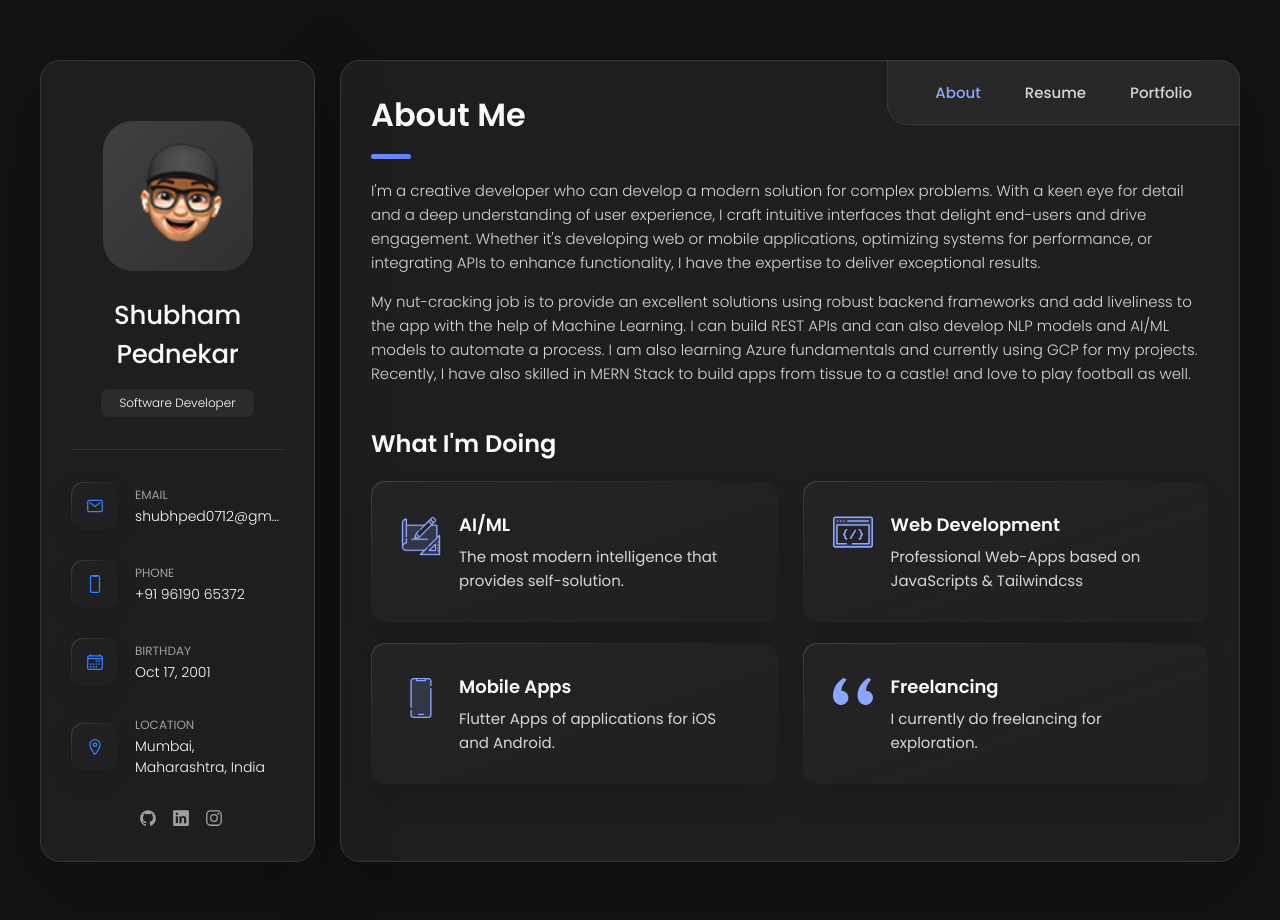
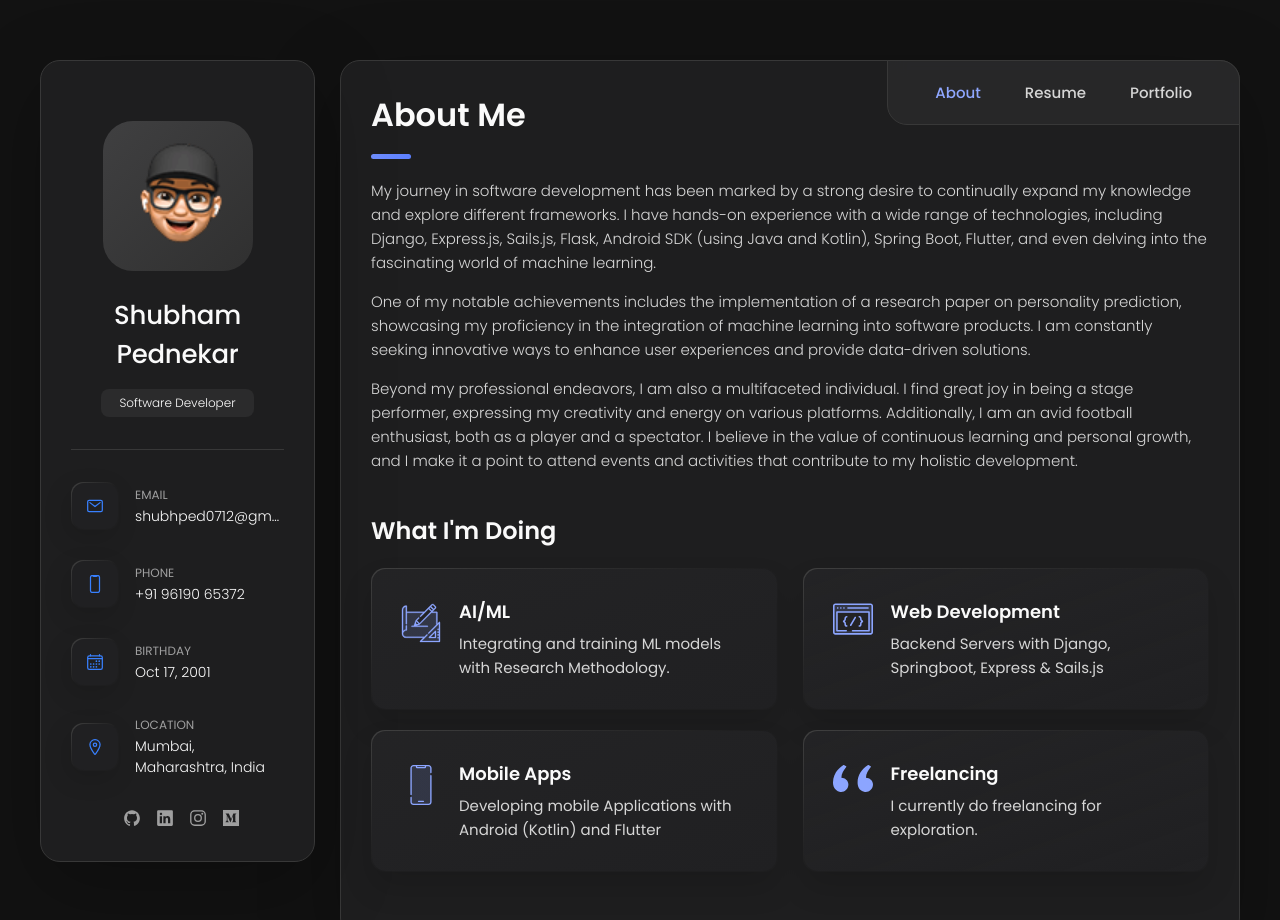
Before and after one commit to shubyaa/shubyaa.github.io, a plain HTML site: page index.html in a window 1280 px wide. Shown: the top 920 px of the page. Drawn offline with nearby package versions, Linux system fonts and the light colour scheme; a script that the page names is missing.

Commit message:
updated details

```diff
--- a/index.html
+++ b/index.html
@@ -139,6 +139,7 @@
             <li class="social-item">
               <a
                 href="https://www.linkedin.com/in/shubham-pednekar-573369213/"
+                target="_blank"
                 class="social-link"
               >
                 <ion-icon name="logo-linkedin"></ion-icon>
@@ -148,9 +149,19 @@
             <li class="social-item">
               <a
                 href="https://instagram.com/shubyaa__?igshid=ZDc4ODBmNjlmNQ=="
+                target="_blank"
                 class="social-link"
               >
                 <ion-icon name="logo-instagram"></ion-icon>
+              </a>
+            </li>
+            <li class="social-item">
+              <a
+                href="https://medium.com/@shubya8451"
+                target="_blank"
+                class="social-link"
+              >
+                <ion-icon name="logo-medium"></ion-icon>
               </a>
             </li>
           </ul>
@@ -193,23 +204,28 @@
 
           <section class="about-text">
             <p>
-              I'm a creative developer who can develop a modern solution for
-              complex problems. With a keen eye for detail and a deep
-              understanding of user experience, I craft intuitive interfaces
-              that delight end-users and drive engagement. Whether it's
-              developing web or mobile applications, optimizing systems for
-              performance, or integrating APIs to enhance functionality, I have
-              the expertise to deliver exceptional results.
+              My journey in software development has been marked by a strong
+              desire to continually expand my knowledge and explore different
+              frameworks. I have hands-on experience with a wide range of
+              technologies, including Django, Express.js, Sails.js, Flask,
+              Android SDK (using Java and Kotlin), Spring Boot, Flutter, and
+              even delving into the fascinating world of machine learning.
             </p>
-
             <p>
-              My nut-cracking job is to provide an excellent solutions using
-              robust backend frameworks and add liveliness to the app with the
-              help of Machine Learning. I can build REST APIs and can also
-              develop NLP models and AI/ML models to automate a process. I am
-              also learning Azure fundamentals and currently using GCP for my
-              projects. Recently, I have also skilled in MERN Stack to build
-              apps from tissue to a castle! and love to play football as well.
+              One of my notable achievements includes the implementation of a
+              research paper on personality prediction, showcasing my
+              proficiency in the integration of machine learning into software
+              products. I am constantly seeking innovative ways to enhance user
+              experiences and provide data-driven solutions.
+            </p>
+            <p>
+              Beyond my professional endeavors, I am also a multifaceted
+              individual. I find great joy in being a stage performer,
+              expressing my creativity and energy on various platforms.
+              Additionally, I am an avid football enthusiast, both as a player
+              and a spectator. I believe in the value of continuous learning and
+              personal growth, and I make it a point to attend events and
+              activities that contribute to my holistic development.
             </p>
           </section>
 
@@ -235,7 +251,8 @@
                   <h4 class="h4 service-item-title">AI/ML</h4>
 
                   <p class="service-item-text">
-                    The most modern intelligence that provides self-solution.
+                    Integrating and training ML models with Research
+                    Methodology.
                   </p>
                 </div>
               </li>
@@ -253,7 +270,7 @@
                   <h4 class="h4 service-item-title">Web development</h4>
 
                   <p class="service-item-text">
-                    Professional Web-Apps based on JavaScripts & Tailwindcss
+                    Backend Servers with Django, Springboot, Express & Sails.js
                   </p>
                 </div>
               </li>
@@ -271,7 +288,8 @@
                   <h4 class="h4 service-item-title">Mobile apps</h4>
 
                   <p class="service-item-text">
-                    Flutter Apps of applications for iOS and Android.
+                    Developing mobile Applications with Android (Kotlin) and
+                    Flutter
                   </p>
                 </div>
               </li>
@@ -354,6 +372,20 @@
             </div>
 
             <ol class="timeline-list">
+              <li class="timeline-item">
+                <h4 class="h4 timeline-item-title">Software Engineer</h4>
+
+                <span>Aug 23 - Present</span>
+
+                <p class="timeline-text">
+                  Responsible to provide end-to-end feature delivery to the
+                  client Dvara E-Registry company. Working on Doordrishti
+                  Krishak App using Android Kotlin. Adding Inputs to Flutter
+                  application WOOFA, a company client. Attenting friday
+                  value-addition knowlege sessions and contributing in it.
+                </p>
+              </li>
+
               <li class="timeline-item">
                 <h4 class="h4 timeline-item-title">Android Developer</h4>
 
@@ -556,7 +588,10 @@
                 data-filter-item
                 data-category="web"
               >
-              <a href="https://github.com/shubyaa/Admin-Panel-React" target="_blank">
+                <a
+                  href="https://github.com/shubyaa/Admin-Panel-React"
+                  target="_blank"
+                >
                   <figure class="project-img">
                     <div class="project-item-icon-box">
                       <ion-icon name="eye-outline"></ion-icon>
@@ -580,7 +615,10 @@
                 data-filter-item
                 data-category="web"
               >
-                <a href="https://github.com/shubyaa/React_bank_modern_app" target="_blank">
+                <a
+                  href="https://github.com/shubyaa/React_bank_modern_app"
+                  target="_blank"
+                >
                   <figure class="project-img">
                     <div class="project-item-icon-box">
                       <ion-icon name="eye-outline"></ion-icon>
@@ -604,7 +642,10 @@
                 data-filter-item
                 data-category="web"
               >
-                <a href="https://github.com/shubyaa/Django_travel_Website" target="_blank">
+                <a
+                  href="https://github.com/shubyaa/Django_travel_Website"
+                  target="_blank"
+                >
                   <figure class="project-img">
                     <div class="project-item-icon-box">
                       <ion-icon name="eye-outline"></ion-icon>
@@ -628,7 +669,10 @@
                 data-filter-item
                 data-category="ml"
               >
-                <a href="https://github.com/shubyaa/Multivariable-Regression" target="_blank">
+                <a
+                  href="https://github.com/shubyaa/Multivariable-Regression"
+                  target="_blank"
+                >
                   <figure class="project-img">
                     <div class="project-item-icon-box">
                       <ion-icon name="eye-outline"></ion-icon>
@@ -652,7 +696,10 @@
                 data-filter-item
                 data-category="applications"
               >
-                <a href="https://github.com/shubyaa/Flutter_blood_donate" target="_blank">
+                <a
+                  href="https://github.com/shubyaa/Flutter_blood_donate"
+                  target="_blank"
+                >
                   <figure class="project-img">
                     <div class="project-item-icon-box">
                       <ion-icon name="eye-outline"></ion-icon>
@@ -677,7 +724,8 @@
                 data-category="web"
               >
                 <a
-                  href="https://dribbble.com/shots/17001247-Olive-Green-Web-page-theme" target="_blank"
+                  href="https://dribbble.com/shots/17001247-Olive-Green-Web-page-theme"
+                  target="_blank"
                 >
                   <figure class="project-img">
                     <div class="project-item-icon-box">
@@ -703,7 +751,8 @@
                 data-category="applications"
               >
                 <a
-                  href="https://dribbble.com/shots/19936172-Agro-farm-UI-Design" target="_blank"
+                  href="https://dribbble.com/shots/19936172-Agro-farm-UI-Design"
+                  target="_blank"
                 >
                   <figure class="project-img">
                     <div class="project-item-icon-box">
@@ -729,7 +778,8 @@
                 data-category="ml"
               >
                 <a
-                  href="https://github.com/shubyaa/user_personality_prediction" target="_blank"
+                  href="https://github.com/shubyaa/user_personality_prediction"
+                  target="_blank"
                 >
                   <figure class="project-img">
                     <div class="project-item-icon-box">
@@ -802,7 +852,10 @@
                 data-filter-item
                 data-category="web"
               >
-                <a href="https://github.com/shubyaa/API_fetch_flask" target="_blank">
+                <a
+                  href="https://github.com/shubyaa/API_fetch_flask"
+                  target="_blank"
+                >
                   <figure class="project-img">
                     <div class="project-item-icon-box">
                       <ion-icon name="eye-outline"></ion-icon>
@@ -825,7 +878,10 @@
                 data-filter-item
                 data-category="web"
               >
-                <a href="https://github.com/shubyaa/Express_Ecommerce" target="_blank">
+                <a
+                  href="https://github.com/shubyaa/Express_Ecommerce"
+                  target="_blank"
+                >
                   <figure class="project-img">
                     <div class="project-item-icon-box">
                       <ion-icon name="eye-outline"></ion-icon>
@@ -848,7 +904,10 @@
                 data-filter-item
                 data-category="ml"
               >
-                <a href="https://github.com/shubyaa/Linear_Regression" target="_blank">
+                <a
+                  href="https://github.com/shubyaa/Linear_Regression"
+                  target="_blank"
+                >
                   <figure class="project-img">
                     <div class="project-item-icon-box">
                       <ion-icon name="eye-outline"></ion-icon>
```
Lines whose indentation alone changed are shown as unchanged.
